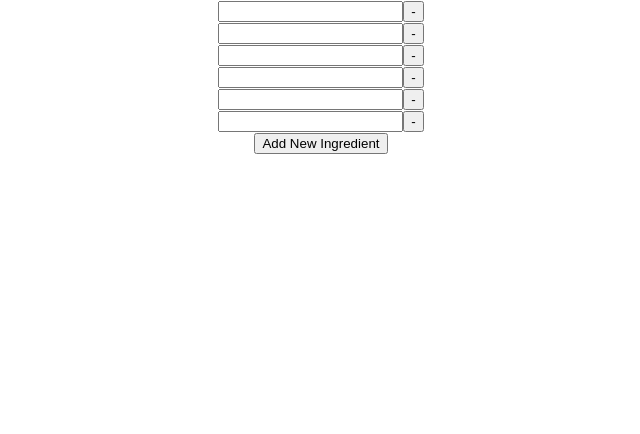
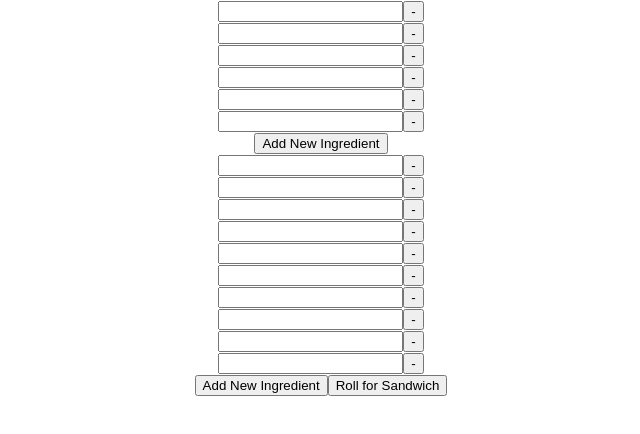
Before and after one commit to endingwithali/rollforsando, a React (Create React App) app: page / in a window 1280 px wide. Shown: the top 434 px of the page, without its empty margins (319-959 px from the left). Built offline with nearby package versions, Linux system fonts and the light colour scheme.

Commit message:
deletes and adding states now working

```diff
--- a/src/App.js
+++ b/src/App.js
@@ -3,11 +3,19 @@ import './App.css';
 import OptionContainer from './components/OptionContainer';
 
 function App() {
+
+
+  function handleRoll(){
+    console.log("rolling")
+  }
   return (
     <div className="App">
       {/* <header className="App-header">
       </header> */}
       <OptionContainer initAmount={6} className="bread"/>
+      <OptionContainer initAmount={10} className="lettuce"/>
+
+      <button onClick={() => handleRoll()}>Roll for Sandwich</button>
     </div>
   );
 }
--- a/src/components/OptionContainer.js
+++ b/src/components/OptionContainer.js
@@ -10,7 +10,6 @@ function generateArray(lenght){
 
 export default function OptionContainer({initAmount, className}){
 
-
     const [elements, setElements] = useState(generateArray(initAmount));
 
     function handleAdd() {
@@ -18,18 +17,10 @@ export default function OptionContainer({initAmount, className}){
     }
 
     function handleDelete(id){
-        // const listCopy = [...elements];
-        // listCopy.splice(key, 1);
-        // setElements(listCopy);
-        // this.state.people.filter((_, i) => i !== index
-        console.log(elements)
-        console.log(id)
-        setElements(elements => elements.filter((element) => element.id != id ))
+        setElements(elements => elements.filter((element) => element.id !== id ))
     }
 
     function handleChange(index, value){
-        // console.log(val)
-        console.log(elements)
         elements[index]={id:elements[index].id,value:value}
         setElements(elements)
     }
@@ -39,7 +30,6 @@ export default function OptionContainer({initAmount, className}){
             <div id={className+"list"}>
                 {elements.map((item, index) =>
                     <div key={item.id}>
-                        {/* {console.log(item)} */}
                         <input onChange={e => handleChange(index, e.target.value)}/>
                         <button onClick={() => handleDelete(item.id)}>-</button>
                     </div>
```
